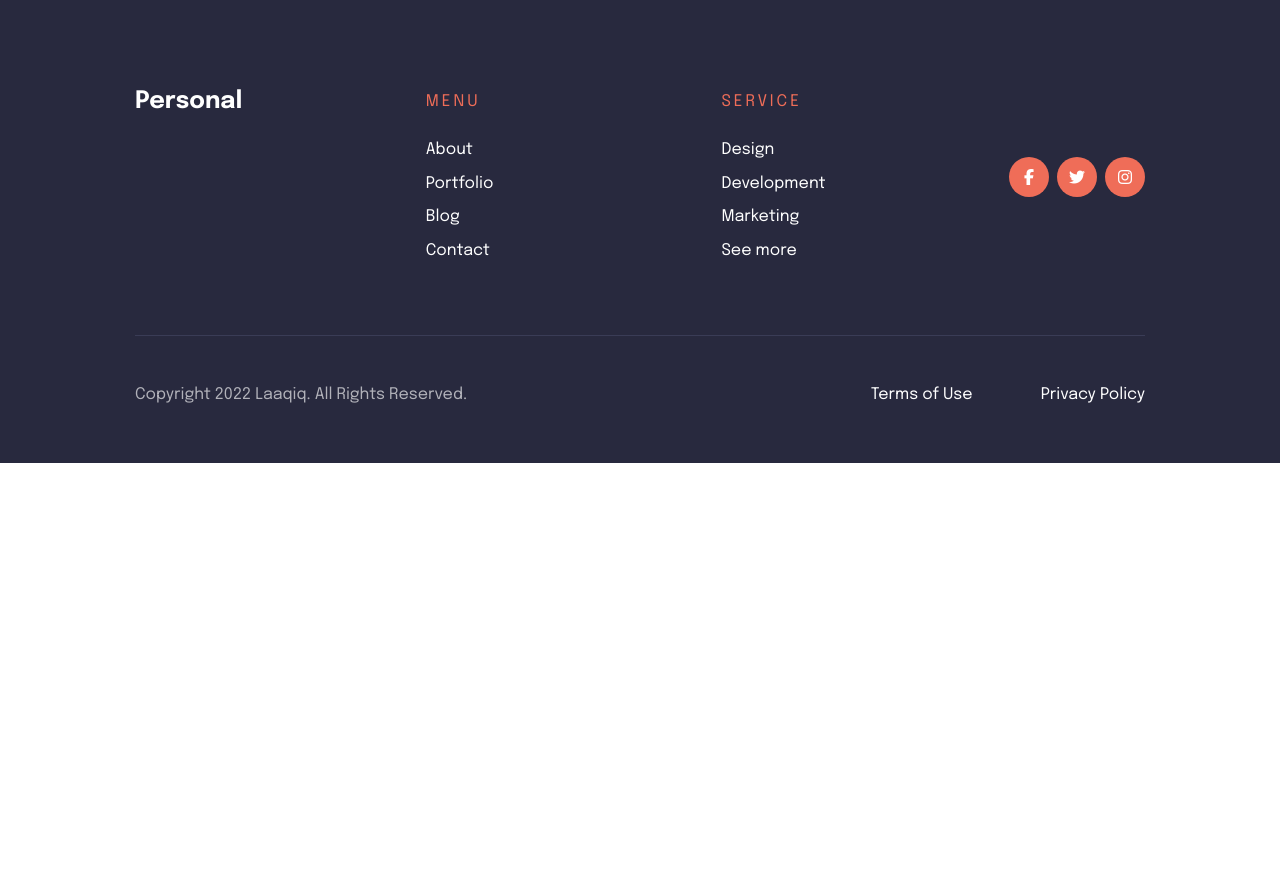
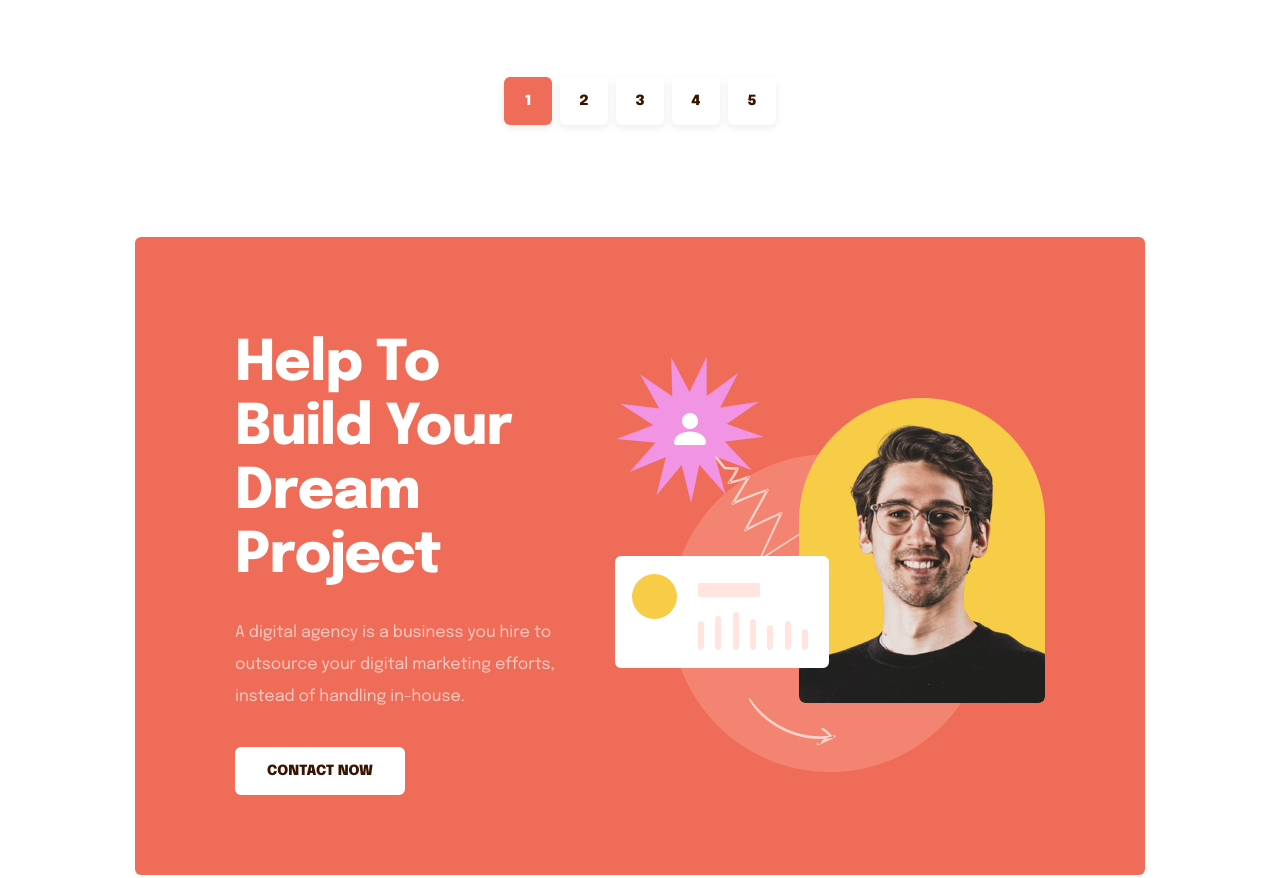
Before and after one commit to Kuku107/mycv, a plain HTML site: page Portfolio/portfolio.html in a window 1280 px wide. Shown: the part 1889-2767 px from the top of the page. Before the commit the page ends 2352 px from the top, so only its background shows below. Drawn offline with Linux system fonts and the light colour scheme.

Commit message:
style: finish portfolio_cta

```diff
--- a/Portfolio/portfolio.css
+++ b/Portfolio/portfolio.css
@@ -39,6 +39,7 @@
 }
 
 .project_tags ul li:hover,
+.project_tags ul li:focus,
 .project_tags ul li.active {
     color: var(--Text_Dark);
     background-color: #FF8E7A;
@@ -104,7 +105,66 @@
     background-image: url("../images/handp.png");
 }
 
+.pages {
+    display: flex;
+    justify-content: center;
+    align-items: center;
+    gap: 8px;
+    margin: 3rem auto 7rem;
+}
 
+.page {
+    width: 48px;
+    height: 48px;
+    border-radius: 6px;
+    box-shadow: 0px 3px 9px 0px rgba(57, 20, 0, 0.08);
+    display: flex;
+    justify-content: center;
+    align-items: center;
+    cursor: pointer;
+
+    color: #391400;
+    text-align: center;
+    font-size: 0.875rem;
+    font-weight: 900;
+    text-transform: uppercase;
+}
+
+.page.active,
+.page:hover,
+.page:focus{
+    background: #EF6D58;
+    color: #FFF;
+}
+
+#cta {
+    margin-bottom: 1rem;
+}
+
+.content_wrapper {
+    display: flex;
+    flex-direction: column-reverse;
+    border-radius: 6px;
+    background: #EF6D58;
+    padding: 2rem 1.75rem 3rem;
+    gap: 37px;
+}
+
+.content h3 {
+    max-width: 368px;
+    color: var(--Text_Light);
+    margin-bottom: 1rem;
+}
+
+#cta img {
+    object-fit: contain;
+}
+
+.content p {
+    max-width: 470px;
+    color: var(--Text_Light_Gray);
+    margin-bottom: 1.3125rem;
+}
 
 @media (min-width: 1024px) {
     #hero {
@@ -139,4 +199,33 @@
     .project_cards .project_card:nth-child(1) {
         grid-column: 1 / -1;
     }
+
+    .pages {
+        margin-top: 5rem;
+    }
+
+    .content_wrapper {
+        flex-direction: row;
+
+        justify-content: space-between;
+    }
+
+    .content h3 {
+        margin-bottom: 1.75rem;
+
+        font-size: 3.5rem;
+        font-weight: 800;
+        line-height: 4rem;
+        letter-spacing: -0.0625rem;
+    }
+
+    .content p {
+        margin-bottom: 2.125rem;
+    }
 }
+
+@media (min-width: 1280px) {
+    .content_wrapper {
+        padding: 6rem 6.25rem 5rem;
+    }
+}
--- a/Portfolio/portfolio.html
+++ b/Portfolio/portfolio.html
@@ -58,6 +58,30 @@
                         <h3 class="project_title">HandP</h3>
                     </div>
                 </div>
+
+                <div class="pages">
+                    <div class="page active">1</div>
+                    <div class="page">2</div>
+                    <div class="page">3</div>
+                    <div class="page">4</div>
+                    <div class="page">5</div>
+                </div>
+            </div>
+        </section>
+
+        <section id="cta">
+            <div class="container">
+                <div class="content_wrapper">
+                    <div class="content">
+                        <h3>Help To Build Your Dream Project</h3>
+                        <p class="txt">
+                            A digital agency is a business you hire to outsource your digital marketing efforts,
+                            instead of handling in-house.
+                        </p>
+                        <a class="btn btn--secondary" href="../Contact/contact.html">Contact Now</a>
+                    </div>
+                    <img src="../images/cta_portfolio.png" alt="a men is smiling">
+                </div>
             </div>
         </section>
     </main>
```
Also changed, not shown: images/cta_portfolio.png (added).
